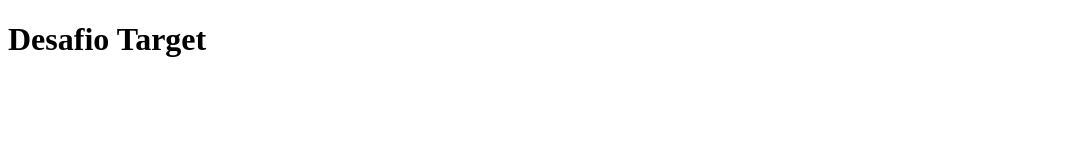
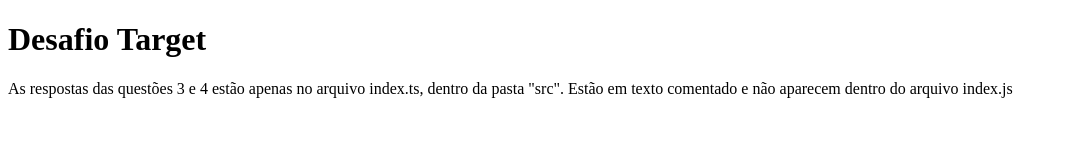
Before and after one commit to JoaoJorgedosAnjos/Job-Rotation-test, a plain HTML site: page index.html in a window 1280 px wide. Shown: the whole page, without its empty margins (0-1067 px from the left). Drawn offline with Linux system fonts and the light colour scheme.

Commit message:
explicação dos comentários apenas no arquivo ts

```diff
--- a/index.html
+++ b/index.html
@@ -8,6 +8,7 @@
 </head>
 <body>
     <h1>Desafio Target</h1>
+    <p>As respostas das questões 3 e 4 estão apenas no arquivo index.ts, dentro da pasta "src". Estão em texto comentado e não aparecem dentro do arquivo index.js</p>
 
     <script src="dist/index.js"></script>
 </body>
```
